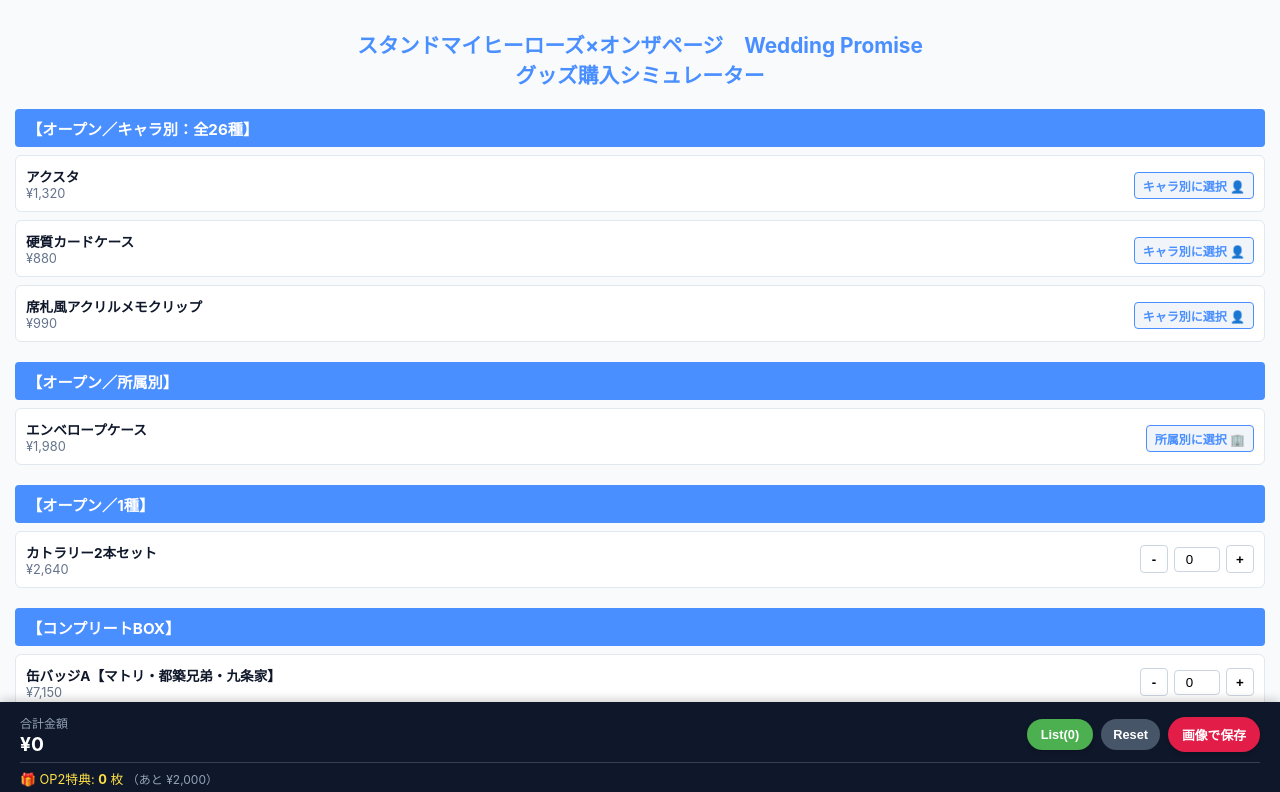
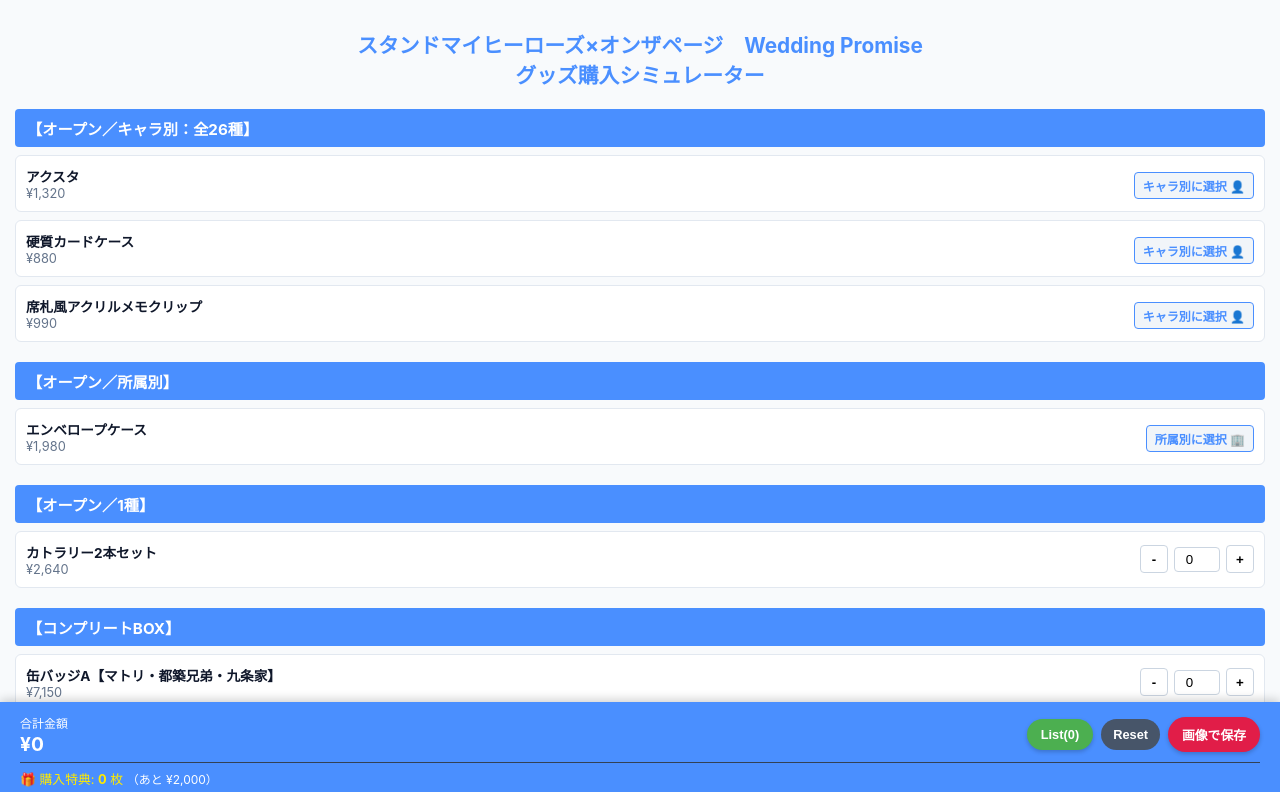
Before and after one commit to yLocal-trhk/stmy_otp, a plain HTML site: page index.html in a window 1280 px wide. Shown: the top 792 px of the page. Drawn offline with nearby package versions, Linux system fonts and the light colour scheme.

Commit message:
Add files via upload

```diff
--- a/index.html
+++ b/index.html
@@ -69,7 +69,7 @@
 
     .footer-bar {
       position: fixed; bottom: 0; left: 0; right: 0;
-      background: #0f172a; color: white; padding: 10px 20px 12px 20px;
+      background: #4a8fff; color: #ffffff; padding: 10px 20px 12px 20px;
       box-shadow: 0 -2px 10px rgba(0,0,0,0.2);
       z-index: 1000;
     }
@@ -78,9 +78,12 @@
     .total-price-text { font-size: 1.2rem; font-weight: bold; }
     .bonus-box {
       margin-top: 6px; padding-top: 6px; border-top: 1px solid #334155;
-      display: flex; flex-direction: column; gap: 2px; font-size: 0.8rem; color: #fde047;
+      display: flex; flex-direction: column; gap: 2px; font-size: 0.8rem; color: #FFEA00;
     }
-    .next-bonus { font-size: 0.75rem; color: #94a3b8; }
+    .next-bonus {
+  font-size: 0.75rem;
+  color: #ffffff;
+}
 
     /* かごボタン */
     .cart-btn {
@@ -272,7 +275,7 @@
   <div class="footer-bar">
     <div class="footer-row">
       <div>
-        <span style="font-size:0.75rem; color:#94a3b8;">合計金額</span><br>
+        <span style="font-size:0.75rem; color:#ffffff;">合計金額</span><br>
         <span id="total-price" class="total-price-text">¥0</span>
       </div>
       <div class="footer-btns">
@@ -283,7 +286,7 @@
     </div>
     <div class="bonus-box">
       <div style="display: flex; justify-content: space-between;">
-        <span>🎁 OP2特典: <strong id="bonus-count">0</strong> 枚 <span id="next-bonus" class="next-bonus">（あと ¥2,000）</span></span>
+        <span>🎁 購入特典: <strong id="bonus-count">0</strong> 枚 <span id="next-bonus" class="next-bonus">（あと ¥2,000）</span></span>
       </div>
     </div>
   </div>
```
